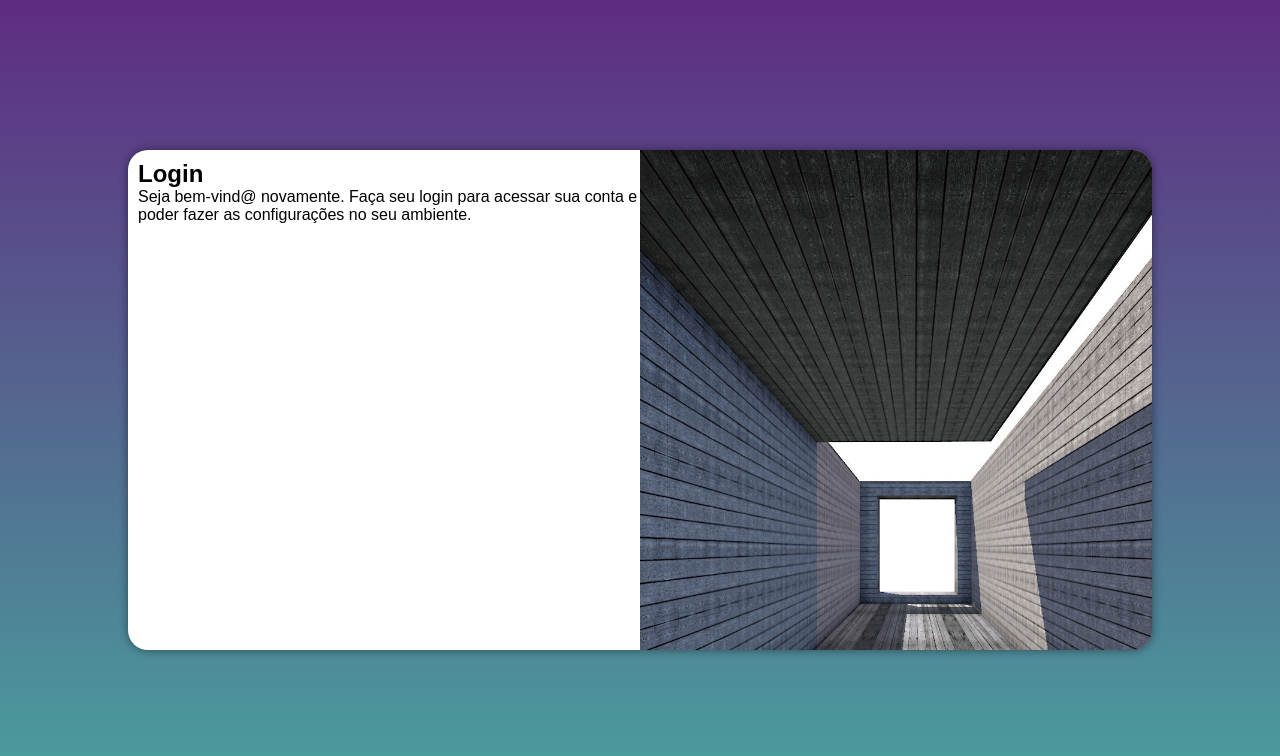
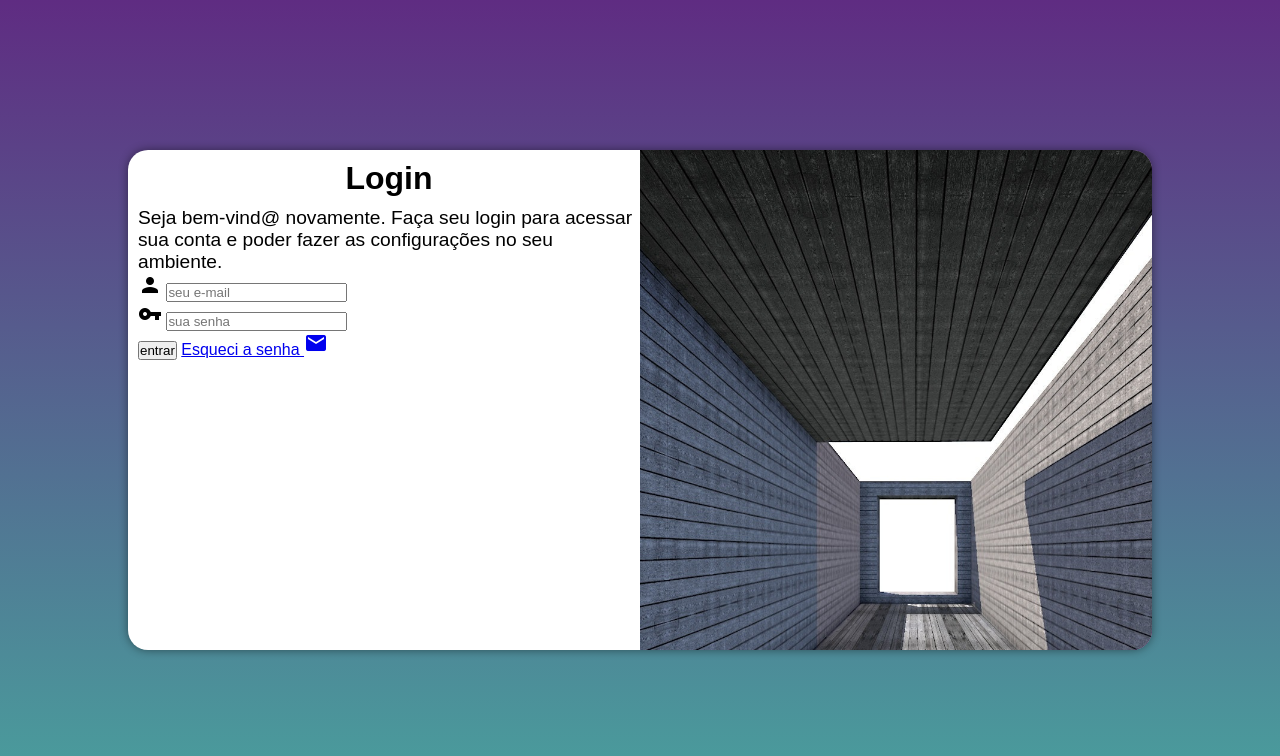
Before and after one commit to GabrieCSGomes/projeto-login, a plain HTML site: page index.html in a window 1280 px wide. Drawn offline with Linux system fonts and the light colour scheme.

Commit message:
Criação do formulário

```diff
--- a/estilos/media-query.css
+++ b/estilos/media-query.css
@@ -27,6 +27,14 @@ Grandes telas: acima de 1200px.
     section#login > div#formulario {
         width: 70vw;
     }
+
+    div#formulario > h1 {
+        font-size: 1.5em;
+    }
+
+    div#formulario > p {
+        font-size: 1em;
+    }
 }
 
 @media screen and (min-width: 992px){
@@ -47,4 +55,12 @@ Grandes telas: acima de 1200px.
     section#login > div#formulario {
         width: 60vw;
     }
+
+    div#formulario > h1 {
+        font-size: 2em;
+    }
+
+    div#formulario > p {
+        font-size: 1.2em;
+    }
 }
--- a/estilos/style.css
+++ b/estilos/style.css
@@ -53,3 +53,12 @@ section#login > div#imagem {
 section#login > div#formulario {
     padding: 10px;
 }
+
+div#formulario > h1 {
+    text-align: center;
+    margin-bottom: 10px;
+}
+
+div#formulario > p {
+    font-size: .8em;
+}
--- a/index.html
+++ b/index.html
@@ -4,6 +4,7 @@
     <meta charset="UTF-8">
     <meta http-equiv="X-UA-Compatible" content="IE=edge">
     <meta name="viewport" content="width=device-width, initial-scale=1.0">
+    <link href="https://fonts.googleapis.com/icon?family=Material+Icons" rel="stylesheet">
     <link rel="stylesheet" href="estilos/style.css">
     <link rel="stylesheet" href="estilos/media-query.css">
     <title>Login</title>
@@ -20,8 +21,21 @@
 
                 <p>Seja bem-vind@ novamente. Faça seu login para acessar sua conta e poder fazer as configurações no seu ambiente.</p>
 
-                <form action="login.php" method="post">
+                <form action="login.php" method="post" autocomplete="on">
+                    <div class="campo">
+                        <label for="ilogin"><span class="material-icons">person</span></label>
+                        <input type="email" name="login" id="ilogin" placeholder="seu e-mail" autocomplete="email" required maxlength="30">
+                    </div>
 
+                    <div class="campo">
+                        <label for="isenha"><span class="material-icons">vpn_key</span></label>
+                        <input type="password" name="senha" id="isenha" placeholder="sua senha" autocomplete="current-password" required minlength="8" maxlength="20">
+                    </div>
+
+                    <input type="submit" value="entrar">
+                    <a href="esqueci.html">
+                        Esqueci a senha <span class="material-icons">mail</span>
+                    </a>
                 </form>
             </div>
         </section>
```
